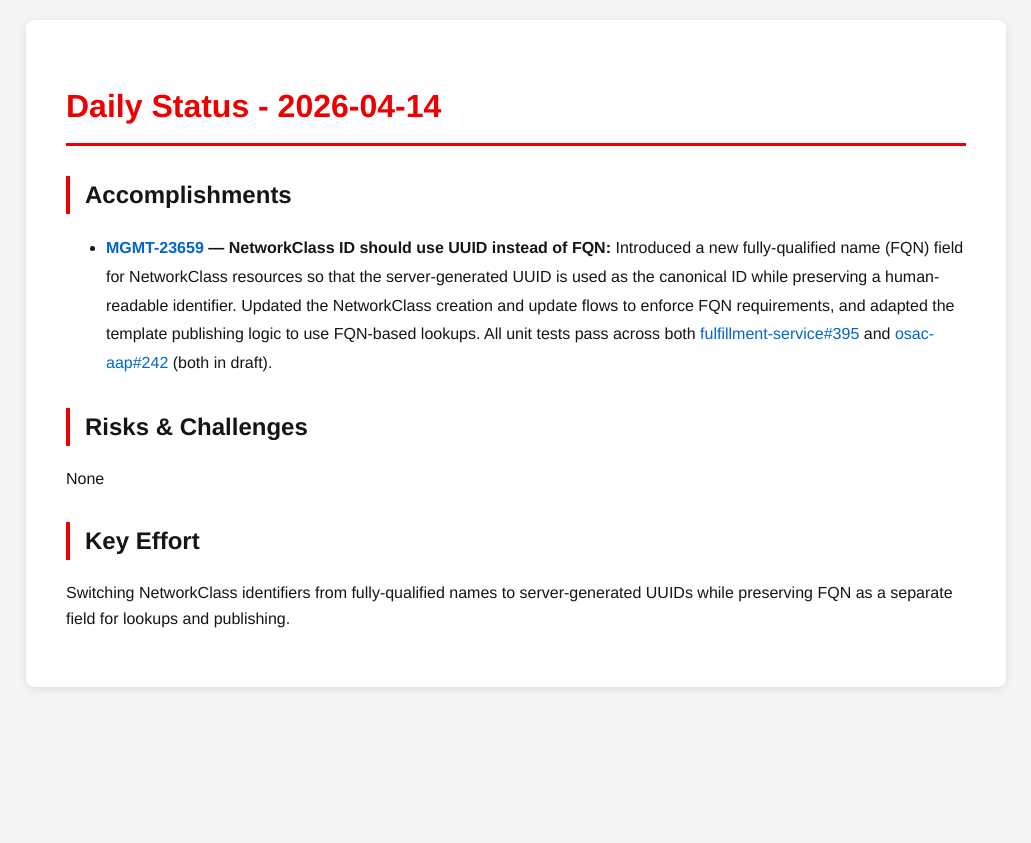
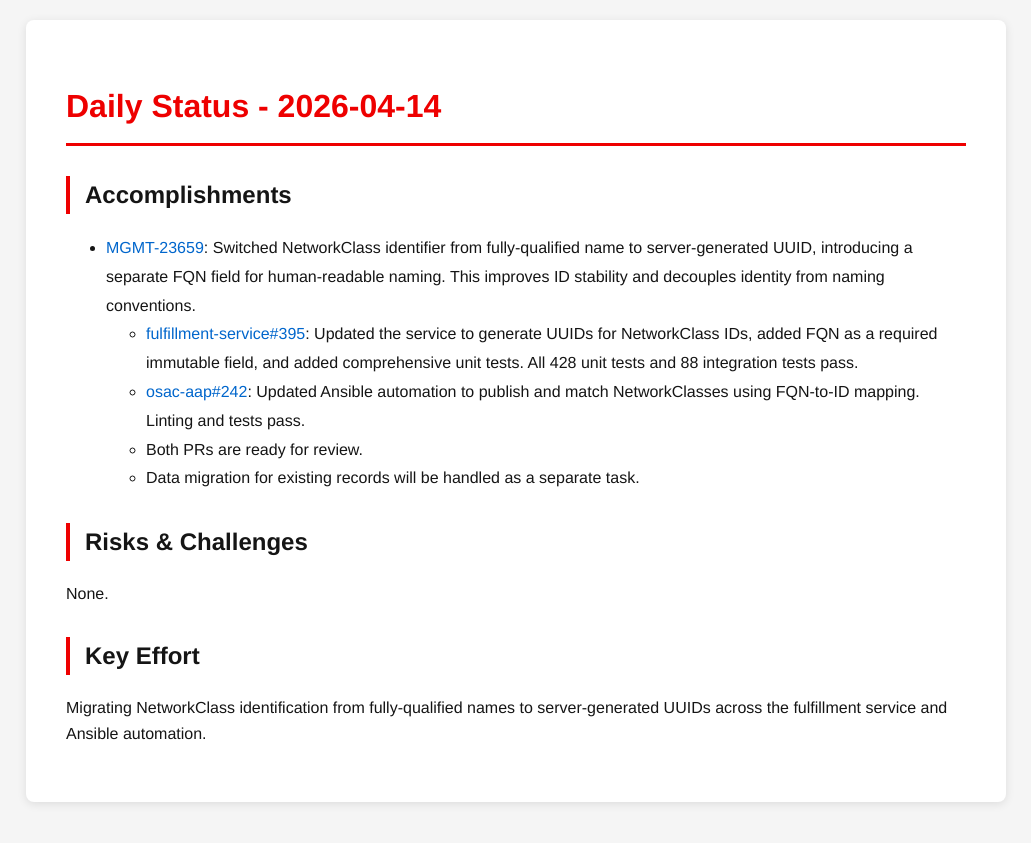
Before and after one commit to tzvatot/daily-status, a Jekyll site: the page built from 2026-04-14.md, in a window 1280 px wide. Shown: the top 843 px of the page, without its empty margins (124-1155 px from the left). Built offline with Jekyll 4.4.1, drawn with Linux system fonts in a browser that asks for light colours.

Commit message:
Daily status update - 2026-04-14

```diff
--- a/2026-04-14.md
+++ b/2026-04-14.md
@@ -7,10 +7,14 @@ date: 2026-04-14
 # Daily Status - 2026-04-14
 
 ## Accomplishments
-- **[MGMT-23659](https://issues.redhat.com/browse/MGMT-23659) — NetworkClass ID should use UUID instead of FQN:** Introduced a new fully-qualified name (FQN) field for NetworkClass resources so that the server-generated UUID is used as the canonical ID while preserving a human-readable identifier. Updated the NetworkClass creation and update flows to enforce FQN requirements, and adapted the template publishing logic to use FQN-based lookups. All unit tests pass across both [fulfillment-service#395](https://github.com/osac-project/fulfillment-service/pull/395) and [osac-aap#242](https://github.com/osac-project/osac-aap/pull/242) (both in draft).
+- [MGMT-23659](https://issues.redhat.com/browse/MGMT-23659): Switched NetworkClass identifier from fully-qualified name to server-generated UUID, introducing a separate FQN field for human-readable naming. This improves ID stability and decouples identity from naming conventions.
+  - [fulfillment-service#395](https://github.com/osac-project/fulfillment-service/pull/395): Updated the service to generate UUIDs for NetworkClass IDs, added FQN as a required immutable field, and added comprehensive unit tests. All 428 unit tests and 88 integration tests pass.
+  - [osac-aap#242](https://github.com/osac-project/osac-aap/pull/242): Updated Ansible automation to publish and match NetworkClasses using FQN-to-ID mapping. Linting and tests pass.
+  - Both PRs are ready for review.
+  - Data migration for existing records will be handled as a separate task.
 
 ## Risks & Challenges
-None
+None.
 
 ## Key Effort
-Switching NetworkClass identifiers from fully-qualified names to server-generated UUIDs while preserving FQN as a separate field for lookups and publishing.
+Migrating NetworkClass identification from fully-qualified names to server-generated UUIDs across the fulfillment service and Ansible automation.
```
